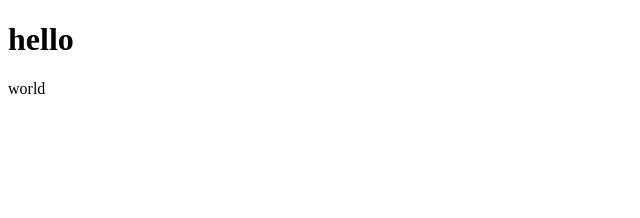
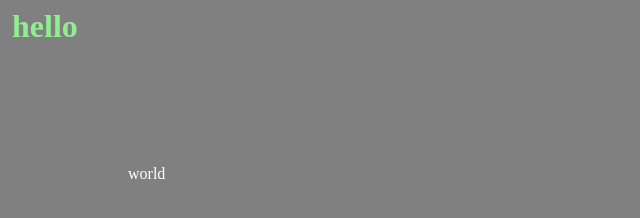
Before and after one commit to archiendy/archiendy.github.io, a plain HTML site: page index.html in a window 1280 px wide. Shown: the whole page, without its empty margins (0-640 px from the left). Drawn offline with Linux system fonts and the light colour scheme.

Commit message:
Added changelog and fix css

```diff
--- /dev/null
+++ b/changelog/styles.css
@@ -0,0 +1,15 @@
+body{
+    background-color: gray;
+}
+
+h1{
+    color: lightgreen;
+    size: 200px;
+    margin: 4px;
+}
+
+p{
+    color: white;
+    size: 40px;
+    margin: 120px;
+}
--- a/index.html
+++ b/index.html
@@ -2,7 +2,7 @@
 
 <html>
     <head>
-        <link href="stylesheet" a="styles.css">
+        <link rel="stylesheet" href="styles.css">
         <title>hello</title>
     </head>
     <body>
```
Also changed, not shown: changelog/index.html (added, +12 -0 lines).
